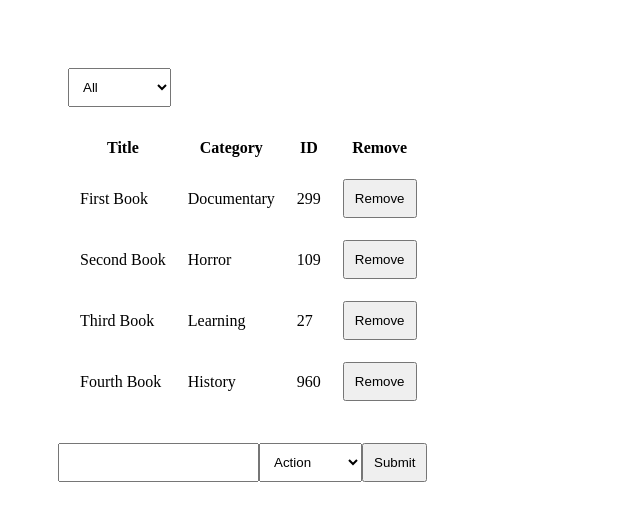
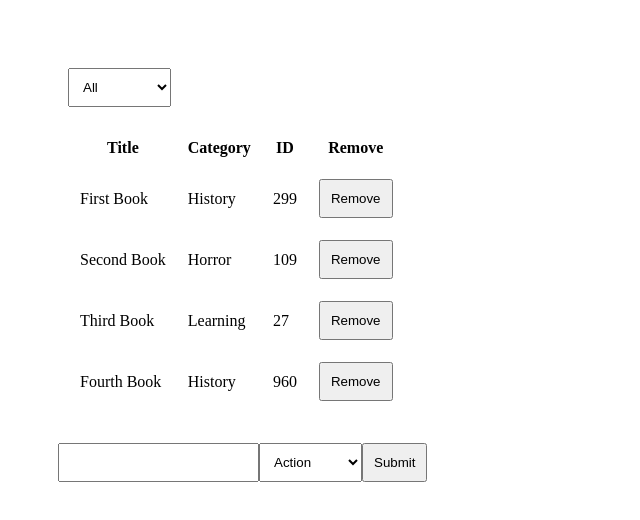
Before and after one commit to ermin-cahtarevic/react-bookstore, a React (Create React App) app: page / in a window 1280 px wide. Shown: the top 520 px of the page, without its empty margins (0-640 px from the left). Built offline with nearby package versions, Linux system fonts and the light colour scheme.

Commit message:
Update initial state books

```diff
--- a/src/index.js
+++ b/src/index.js
@@ -10,7 +10,7 @@ const initialState = {
   books: [
     {
       title: 'First Book',
-      category: 'Documentary',
+      category: 'History',
       id: getId(),
     },
     {
```
